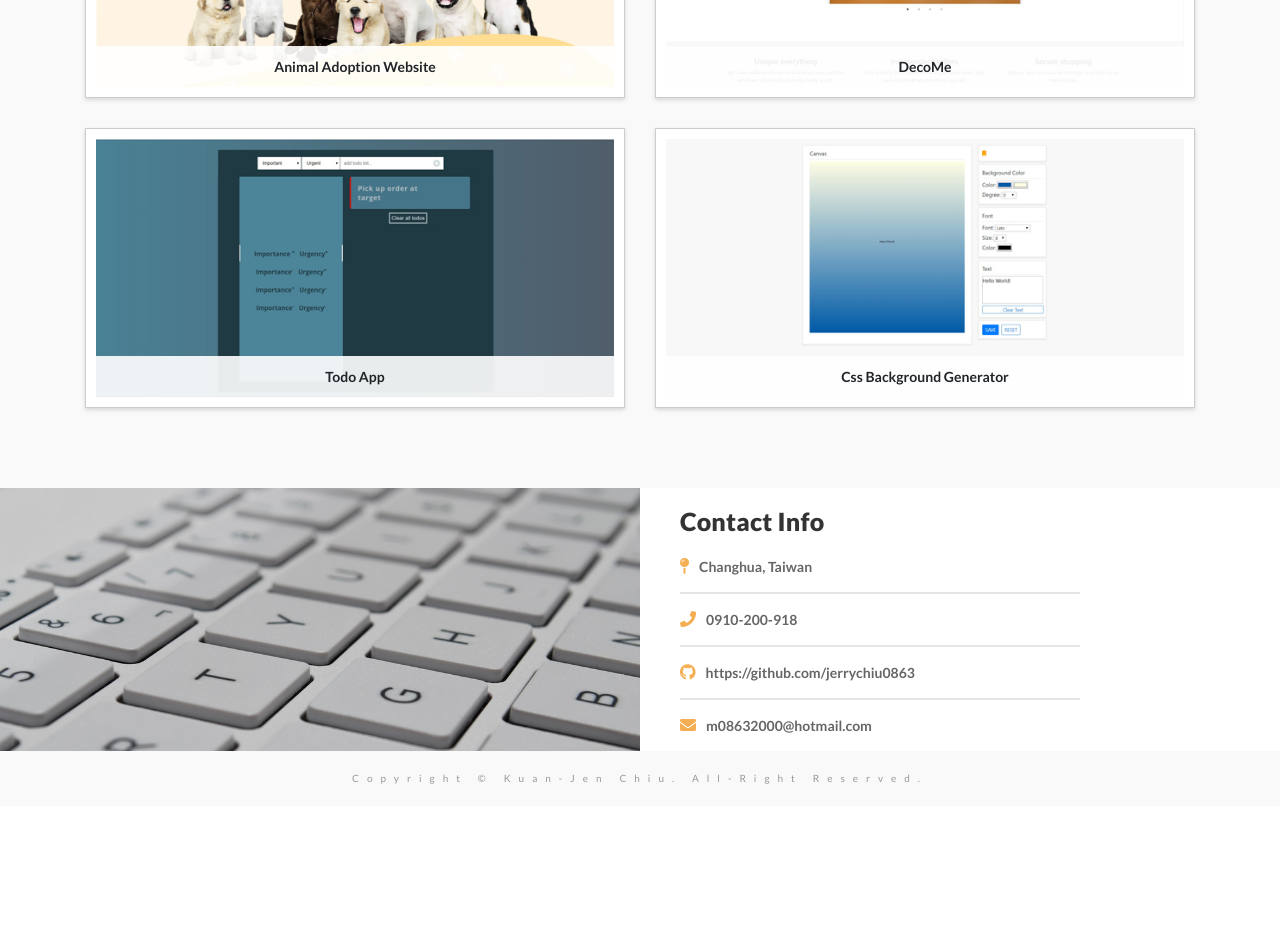
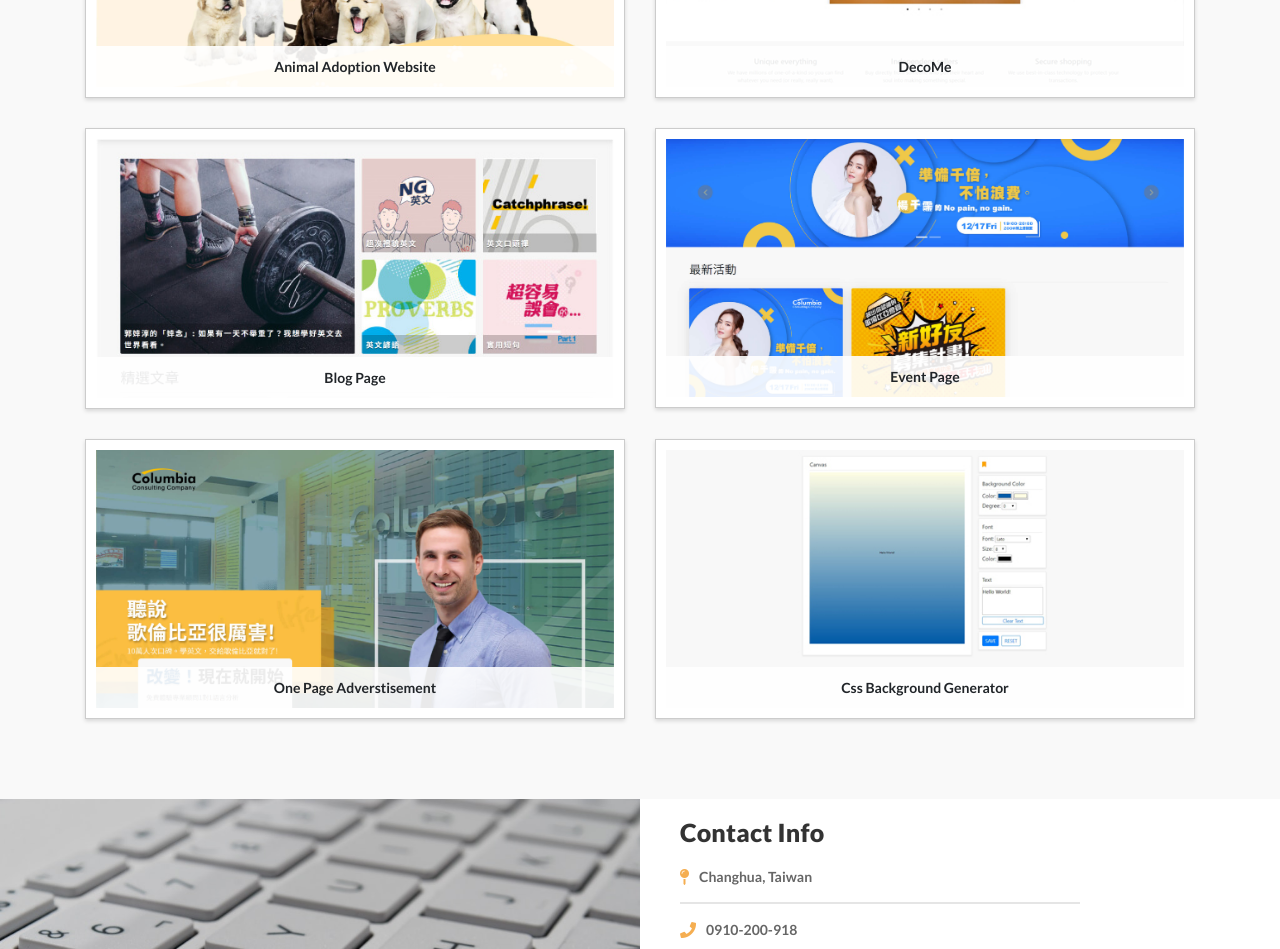
Before and after one commit to jerrychiu0863/Jerry__Chiu, a React (Create React App) app: page / in a window 1280 px wide. Shown: the part 1520-2469 px from the top of the page. Before the commit the page ends 2326 px from the top, so only its background shows below. Built offline with nearby package versions, Linux system fonts and the light colour scheme.

Commit message:
add projects

```diff
--- a/src/components/Projects.jsx
+++ b/src/components/Projects.jsx
@@ -2,9 +2,9 @@ import React from 'react';
 import '../css/Projects.css';
 
 //Project images
-// import onePage from '../assets/projects/one_page_600x299.jpg';
-// import clueEvent from '../assets/projects/clue_event_600x299.jpg';
-// import clueArticle from '../assets/projects/clue_article_600x299.jpg';
+import onePage from '../assets/projects/one_page_600x299.jpg';
+import clueEvent from '../assets/projects/clue_event_600x299.jpg';
+import clueArticle from '../assets/projects/clue_article_600x299.jpg';
 import cssBGgenerator from '../assets/projects/css-generator_600x299.jpg';
 import DecoMe from '../assets/projects/decome_600x299.jpg';
 import todo from '../assets/projects/todo_600x299.jpg';
@@ -27,20 +27,22 @@ const Projects = () => {
           urlTwo={'https://jerrychiu0863.github.io/ecommerce/#/'}
           titleTwo={'DecoMe'}
         />
-        {/* <ProjectItem
+        <ProjectItem
           porjectOne={clueArticle}
           titleOne={'Blog Page'}
           urlOne={
             'https://www.clue.com.tw/webinars/Content/eDM/clue_article.html'
           }
-          projectTwo={DecoMe}
-          urlTwo={'https://jerrychiu0863.github.io/ecommerce/#/'}
-          titleTwo={'DecoMe'}
-        /> */}
+          projectTwo={clueEvent}
+          urlTwo={
+            'https://www.clue.com.tw/webinars/Content/eDM/clue_event.html'
+          }
+          titleTwo={'Event Page'}
+        />
         <ProjectItem
-          porjectOne={todo}
-          titleOne={'Todo App'}
-          urlOne={'https://jerrychiu0863.github.io/react_todo_app/'}
+          porjectOne={onePage}
+          titleOne={'One Page Adverstisement'}
+          urlOne={'https://www.clue.com.tw/webinars/LandingPage/Get/Wyf0T'}
           projectTwo={cssBGgenerator}
           titleTwo={'Css Background Generator'}
           urlTwo={
```
